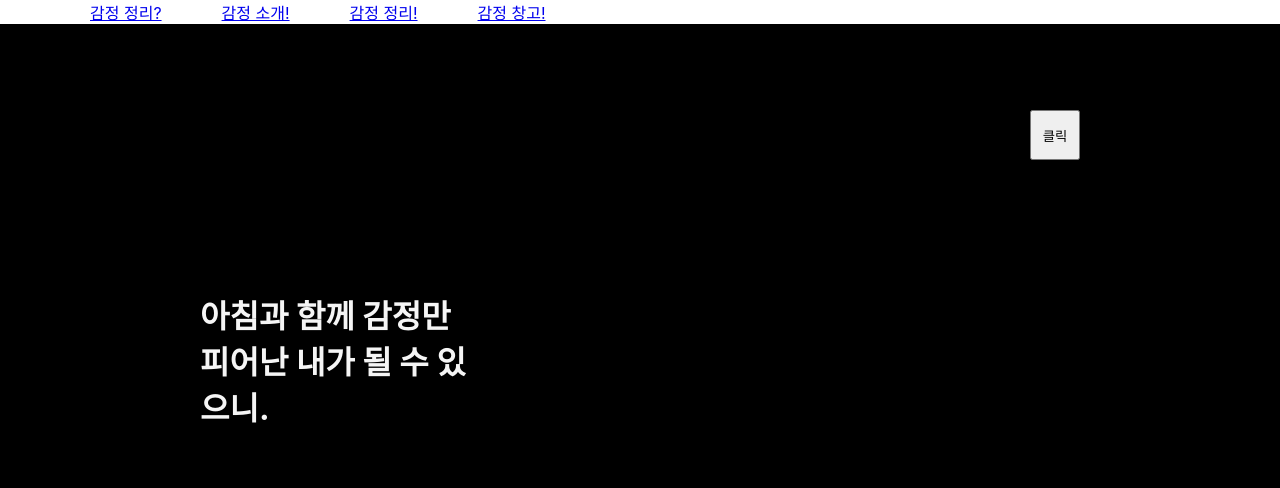
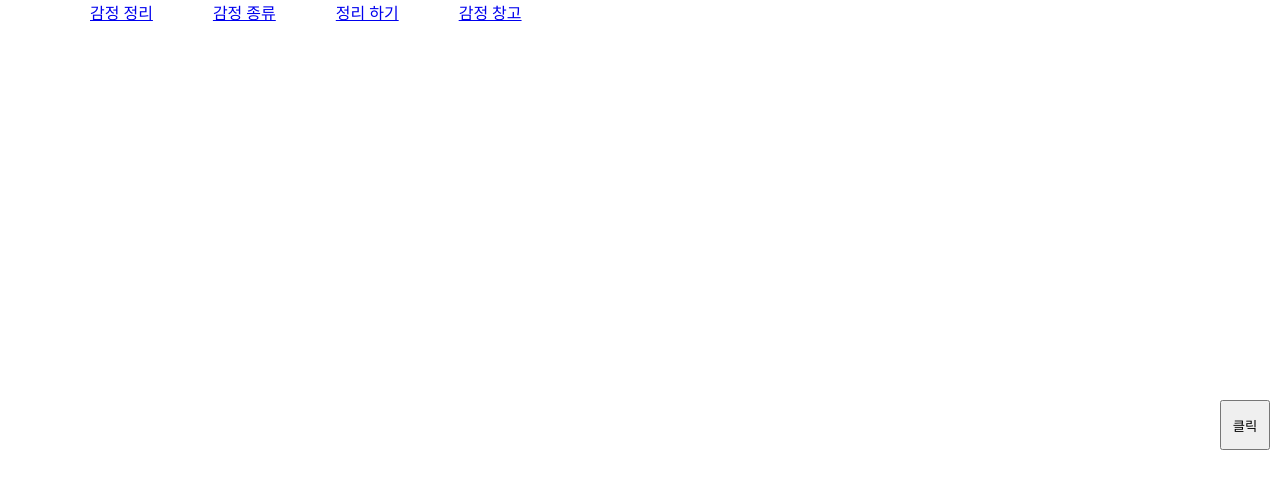
Before and after one commit to PraiseTheSunSola/emotion-project, a React (Create React App) app: page /Regulation in a window 1280 px wide. Shown: the top 488 px of the page. Built offline with nearby package versions, Linux system fonts and the light colour scheme; a web font is replaced by a local one.

Commit message:
내용 추가

```diff
--- a/src/App.js
+++ b/src/App.js
@@ -2,8 +2,18 @@ import { createGlobalStyle } from "styled-components";
 import { Emotion } from "./Project/Emotion";
 
 const Body = createGlobalStyle`
+@font-face {
+    font-family: 'NEXON Lv1 Gothic OTF';
+    src: url('https://cdn.jsdelivr.net/gh/projectnoonnu/noonfonts_20-04@2.1/NEXON Lv1 Gothic OTF.woff') format('woff');
+    font-weight: normal;
+    font-style: normal;
+}
 body {
   overflow-x: hidden;
+
+* {
+  font-family: "NEXON Lv1 Gothic OTF";
+}
 }
 `;
 
--- a/src/Project/Emotion.js
+++ b/src/Project/Emotion.js
@@ -11,8 +11,8 @@ export function Emotion() {
     <>
       <BrowserRouter>
         <Routes>
-          <Route path="/Homepage" element={<Homepage />} />
-          <Route path="/" element={<Navbar />}>
+          <Route path="/" element={<Homepage />} />
+          <Route path="" element={<Navbar />}>
             <Route path="/Regulation" element={<Regulation />} />
             <Route path="/Introduction" element={<Introduction />} />
             <Route path="/Processing" element={<Processing />} />
--- a/src/Project/Homepage.js
+++ b/src/Project/Homepage.js
@@ -1,7 +1,120 @@
+import styled from "styled-components";
+import { AnimatePresence, motion } from "framer-motion";
+import { useState } from "react";
+import { Link } from "react-router-dom";
+
+// ------------------------------------------- 버튼
+
+const NavButtonCircle = styled(motion.div)`
+  position: relative;
+  position: fixed;
+  top: 50%;
+  right: 10px;
+  width: 50px;
+  height: 250px;
+  /* background-color: red; */
+`;
+
+const NavButton = styled(motion.button)`
+  position: absolute;
+  width: 50px;
+  height: 50px;
+  transform-origin: center center;
+`;
+
+const Buttons = styled(motion.div)`
+  position: absolute;
+  top: 30%;
+`;
+
+const MoveRegulation = styled(motion.button)`
+  width: 50px;
+  height: 50px;
+`;
+
+const MoveIntroduction = styled(motion.button)`
+  width: 50px;
+  height: 50px;
+  margin-top: 10px;
+  margin-bottom: 10px;
+`;
+
+const MoveProcessing = styled(motion.button)`
+  width: 50px;
+  height: 50px;
+  margin-bottom: 10px;
+`;
+
+const MoveWarehouse = styled(motion.button)`
+  width: 50px;
+  height: 50px;
+`;
+
+const StyledLink = styled(Link)`
+  color: black;
+  text-decoration: none;
+`;
+const inout = {
+  start: { opacity: 0, scale: 0 },
+  end: { opacity: 1, scale: 1, rotateZ: 0, transition: { type: "spring" } },
+  exit: { opacity: 0, scale: 0, rotateZ: 0 },
+};
+
+// ------------------------------------------- 버튼
+
 export function Homepage() {
+  const [show, setShow] = useState(false);
+  function clickButton() {
+    setShow((appear) => !appear);
+  }
   return (
     <>
-      <h1>현재 메인 페이지는 공사중입니다.</h1>
+      <NavButtonCircle>
+        <NavButton onClick={clickButton}>클릭</NavButton>
+        <AnimatePresence>
+          {show ? (
+            <Buttons>
+              <MoveRegulation
+                variants={inout}
+                initial="start"
+                animate="end"
+                exit="exit"
+              >
+                <StyledLink to="/Regulation">감정 정리</StyledLink>
+              </MoveRegulation>
+
+              <MoveIntroduction
+                variants={inout}
+                initial="start"
+                animate="end"
+                exit="exit"
+              >
+                <StyledLink to="/Introduction">감정 종류</StyledLink>
+              </MoveIntroduction>
+
+              <MoveProcessing
+                variants={inout}
+                initial="start"
+                animate="end"
+                exit="exit"
+              >
+                <StyledLink to="/Processing">시작 하기</StyledLink>
+              </MoveProcessing>
+
+              <MoveWarehouse
+                variants={inout}
+                initial="start"
+                animate="end"
+                exit="exit"
+              >
+                <StyledLink to="/Warehouse">감정 창고</StyledLink>
+              </MoveWarehouse>
+            </Buttons>
+          ) : null}
+        </AnimatePresence>
+      </NavButtonCircle>
+
+      <h1>현재 메인 홈페이지는 공사중입니다.</h1>
     </>
   );
 }
--- a/src/Project/Introduction.js
+++ b/src/Project/Introduction.js
@@ -9,10 +9,10 @@ import { Link } from "react-router-dom";
 const NavButtonCircle = styled(motion.div)`
   position: relative;
   position: fixed;
-  top: 50px;
-  right: 100px;
-  width: 250px;
-  height: 200px;
+  top: 50%;
+  right: 10px;
+  width: 50px;
+  height: 250px;
   /* background-color: red; */
 `;
 
@@ -21,14 +21,13 @@ const NavButton = styled(motion.button)`
   width: 50px;
   height: 50px;
   transform-origin: center center;
-  top: 30%;
-  left: 40%;
+  /* top: 30%;
+  left: 40%; */
 `;
 
 const Buttons = styled(motion.div)`
   position: absolute;
-  top: 60%;
-  left: 16%;
+  top: 30%;
 `;
 
 const BackButton = styled(motion.button)`
@@ -39,8 +38,8 @@ const BackButton = styled(motion.button)`
 const MainButton = styled(motion.button)`
   width: 50px;
   height: 50px;
-  margin-left: 10px;
-  margin-right: 10px;
+  margin-top: 10px;
+  margin-bottom: 10px;
 `;
 
 const NextButton = styled(motion.button)`
@@ -62,26 +61,28 @@ const inout = {
 // ------------------------------------------- 버튼
 
 const Page = styled.div`
-  width: 1000px;
+  width: 100vw;
   display: grid;
 
-  grid-template-columns: repeat(3, 1fr);
+  grid-template-columns: repeat(5, 1fr);
 `;
 
 const DbBox = styled.div`
   text-align: center;
   width: 300px;
+  height: 300px;
   margin-bottom: 20px;
-  border: 5px solid #00ff00;
-  color: violet;
+  /* border: 5px solid black; */
   &:hover {
     cursor: pointer;
   }
 `;
 
+const Name = styled.h3``;
+
 const Img = styled.img`
   width: 100%;
-  height: 100px;
+  height: 80%;
 `;
 
 export function Introduction() {
@@ -96,7 +97,7 @@ export function Introduction() {
         {EmotionDB.map((Emotion, i) => (
           <DbBox key={Emotion.id}>
             <Img src={Emotion.image} alt={Emotion.description} />
-            <h3>이름: {Emotion.title}</h3>
+            <Name>{Emotion.title}</Name>
           </DbBox>
         ))}
       </Page>
@@ -122,7 +123,7 @@ export function Introduction() {
                 animate="end"
                 exit="exit"
               >
-                <StyledLink to="/Homepage">메인</StyledLink>
+                <StyledLink to="/">메인</StyledLink>
               </MainButton>
 
               <NextButton
--- a/src/Project/Navbar.js
+++ b/src/Project/Navbar.js
@@ -11,10 +11,10 @@ export function Navbar() {
     <>
       <Home>
         <Page to="/"></Page>
-        <Page to="/Regulation">감정 정리?</Page>
-        <Page to="/Introduction">감정 소개!</Page>
-        <Page to="/Processing">감정 정리!</Page>
-        <Page to="/Warehouse">감정 창고!</Page>
+        <Page to="/Regulation">감정 정리</Page>
+        <Page to="/Introduction">감정 종류</Page>
+        <Page to="/Processing">정리 하기</Page>
+        <Page to="/Warehouse">감정 창고</Page>
       </Home>
       <Outlet />
     </>
--- a/src/Project/Processing.js
+++ b/src/Project/Processing.js
@@ -8,10 +8,10 @@ import { Link } from "react-router-dom";
 const NavButtonCircle = styled(motion.div)`
   position: relative;
   position: fixed;
-  top: 50px;
-  right: 100px;
-  width: 250px;
-  height: 200px;
+  top: 50%;
+  right: 10px;
+  width: 50px;
+  height: 250px;
   /* background-color: red; */
 `;
 
@@ -20,14 +20,13 @@ const NavButton = styled(motion.button)`
   width: 50px;
   height: 50px;
   transform-origin: center center;
-  top: 30%;
-  left: 40%;
+  /* top: 30%;
+  left: 40%; */
 `;
 
 const Buttons = styled(motion.div)`
   position: absolute;
-  top: 60%;
-  left: 16%;
+  top: 30%;
 `;
 
 const BackButton = styled(motion.button)`
@@ -38,8 +37,8 @@ const BackButton = styled(motion.button)`
 const MainButton = styled(motion.button)`
   width: 50px;
   height: 50px;
-  margin-left: 10px;
-  margin-right: 10px;
+  margin-top: 10px;
+  margin-bottom: 10px;
 `;
 
 const NextButton = styled(motion.button)`
@@ -87,7 +86,7 @@ export function Processing() {
                 animate="end"
                 exit="exit"
               >
-                <StyledLink to="/Homepage">메인</StyledLink>
+                <StyledLink to="/">메인</StyledLink>
               </MainButton>
 
               <NextButton
--- a/src/Project/Regulation.js
+++ b/src/Project/Regulation.js
@@ -17,7 +17,6 @@ import { Link } from "react-router-dom";
 
 const Page = styled.div`
   width: 100vw;
-  background-color: black;
   overflow: hidden;
 `;
 const ImageBox = styled.div`
@@ -119,10 +118,10 @@ const H7 = styled(motion.h1)`
 const NavButtonCircle = styled(motion.div)`
   position: relative;
   position: fixed;
-  top: 50px;
-  right: 100px;
-  width: 250px;
-  height: 200px;
+  top: 50%;
+  right: 10px;
+  width: 50px;
+  height: 250px;
   /* background-color: red; */
 `;
 
@@ -131,14 +130,13 @@ const NavButton = styled(motion.button)`
   width: 50px;
   height: 50px;
   transform-origin: center center;
-  top: 30%;
-  left: 40%;
+  /* top: 30%;
+  left: 40%; */
 `;
 
 const Buttons = styled(motion.div)`
   position: absolute;
-  top: 60%;
-  left: 16%;
+  top: 30%;
 `;
 
 const BackButton = styled(motion.button)`
@@ -149,8 +147,8 @@ const BackButton = styled(motion.button)`
 const MainButton = styled(motion.button)`
   width: 50px;
   height: 50px;
-  margin-left: 10px;
-  margin-right: 10px;
+  margin-top: 10px;
+  margin-bottom: 10px;
 `;
 
 const NextButton = styled(motion.button)`
@@ -222,34 +220,34 @@ export function Regulation() {
   const color1 = useTransform(
     scrollYProgress,
     [0, 0.02, 0.09],
-    ["white", "white", "white"]
+    ["black", "black", "black"]
   );
   const color2 = useTransform(
     scrollYProgress,
     [0.15, 0.2, 0.29],
-    ["white", "white", "white"]
+    ["black", "black", "black"]
   );
   const color3 = useTransform(
     scrollYProgress,
     [0.29, 0.31, 0.33, 0.38, 0.45],
-    ["white", "white", "white", "white", "white"]
+    ["black", "black", "black", "black", "black"]
   );
   const color4 = useTransform(
     scrollYProgress,
     [0.45, 0.46, 0.52, 0.6],
-    ["white", "white", "white", "white"]
+    ["black", "black", "black", "black"]
   );
 
   const color5 = useTransform(
     scrollYProgress,
     [0.6, 0.61, 0.63, 0.69, 0.75],
-    ["white", "white", "white", "white", "white"]
+    ["black", "black", "black", "black", "black"]
   );
 
   const color6 = useTransform(
     scrollYProgress,
     [0.75, 0.76, 0.84, 0.89],
-    ["white", "white", "white", "white"]
+    ["black", "black", "black", "black"]
   );
 
   // const color7 = useTransform(
@@ -281,7 +279,7 @@ export function Regulation() {
                   animate="end"
                   exit="exit"
                 >
-                  <StyledLink to="/Homepage">메인</StyledLink>
+                  <StyledLink to="/">메인</StyledLink>
                 </MainButton>
 
                 <NextButton
--- a/src/Project/Warehouse.js
+++ b/src/Project/Warehouse.js
@@ -3,15 +3,13 @@ import { AnimatePresence, motion } from "framer-motion";
 import { useState } from "react";
 import { Link } from "react-router-dom";
 
-// ------------------------------------------- 버튼
-
 const NavButtonCircle = styled(motion.div)`
   position: relative;
   position: fixed;
-  top: 50px;
-  right: 100px;
-  width: 250px;
-  height: 200px;
+  top: 50%;
+  right: 10px;
+  width: 50px;
+  height: 250px;
   /* background-color: red; */
 `;
 
@@ -20,14 +18,13 @@ const NavButton = styled(motion.button)`
   width: 50px;
   height: 50px;
   transform-origin: center center;
-  top: 30%;
-  left: 40%;
+  /* top: 30%;
+  left: 40%; */
 `;
 
 const Buttons = styled(motion.div)`
   position: absolute;
-  top: 60%;
-  left: 16%;
+  top: 30%;
 `;
 
 const BackButton = styled(motion.button)`
@@ -38,8 +35,8 @@ const BackButton = styled(motion.button)`
 const MainButton = styled(motion.button)`
   width: 50px;
   height: 50px;
-  margin-left: 10px;
-  margin-right: 10px;
+  margin-top: 10px;
+  margin-bottom: 10px;
 `;
 
 const NextButton = styled(motion.button)`
@@ -56,8 +53,6 @@ const inout = {
   end: { opacity: 1, scale: 1, rotateZ: 0, transition: { type: "spring" } },
   exit: { opacity: 0, scale: 0, rotateZ: 0 },
 };
-
-// ------------------------------------------- 버튼
 
 export function Warehouse() {
   const [show, setShow] = useState(false);
@@ -86,7 +81,7 @@ export function Warehouse() {
                 animate="end"
                 exit="exit"
               >
-                <StyledLink to="/Homepage">메인</StyledLink>
+                <StyledLink to="/">메인</StyledLink>
               </MainButton>
 
               <NextButton
```
Also changed, not shown: src/Project/EmotionDB.js (+32 -8 lines).
